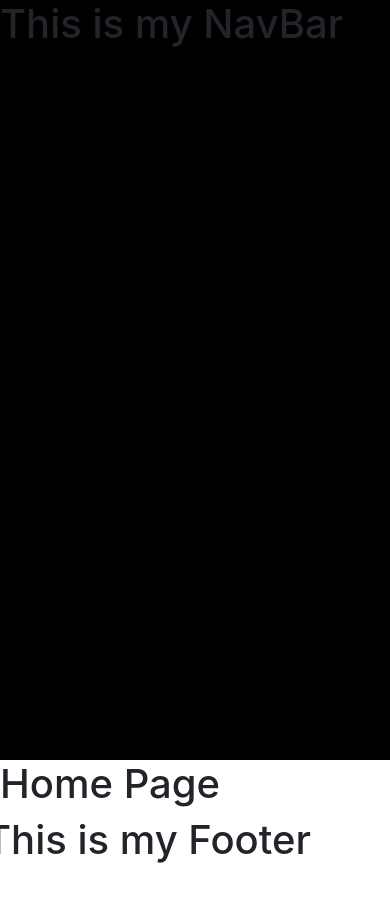
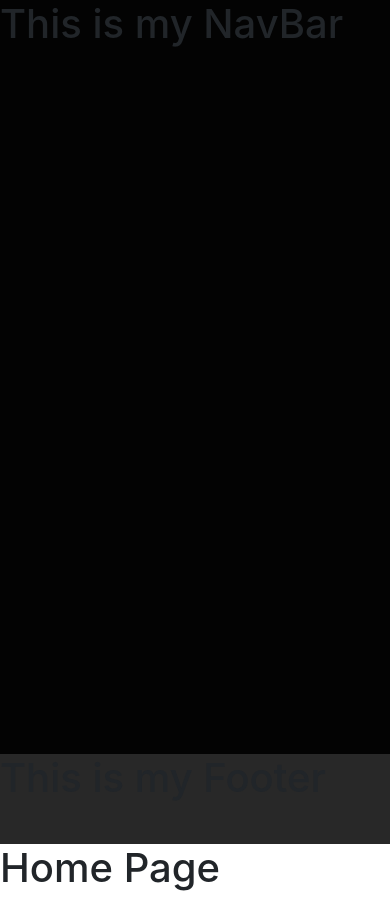
Before and after one commit to Nando-C/M4-Benchmark, a React (Create React App) app: page / in a window 390 px wide. Before the commit the page ends 872 px from the top, so only its background shows below. Built offline with nearby package versions, Linux system fonts and the light colour scheme.

Commit message:
fixed main layout

```diff
--- a/src/App.css
+++ b/src/App.css
@@ -41,8 +41,9 @@
 
 /* ============  SIDE BAR STARTS =====================*/
 #menu {
-  background-color: black;
-  min-height: 90vh;
+  background-color: #030303;
+  min-height: 100vh;
+  padding-bottom: 90px;
 }
 
 #menu ul{
@@ -149,3 +150,136 @@
   color: white;
 }
 /* ============  SIDE BAR ENDS =====================*/
+
+
+/*============= Rabia footer  ============== */
+
+footer {
+  background-color: #282828;
+  min-height: 90px;
+  width: 100%;
+  position: fixed;
+  right: 0;
+  left: 0;
+  bottom: 0;
+  z-index: 10;
+}
+
+@media screen and (max-width: 1200px){
+  footer {
+      background-color: #282828;
+      min-height: 90px;
+      position: fixed;
+      right: 0;
+      left: 0;
+      bottom: 0;
+      z-index: 101;
+  }
+}
+
+/* @media screen and (min-width: 1250px) {
+  #menu{
+      display: none;
+  }
+
+} */
+
+/* #menu{
+  display: none;
+} */
+
+
+#player svg{
+  color: #7a7a7a;
+}
+
+#player svg:hover{
+  color: #ccc3c3;
+}
+
+#player i{
+  color: #7a7a7a;
+}
+
+#player i:hover{
+  color: #ccc3c3;
+}
+
+.pause{
+  visibility: hidden;
+  position: absolute;
+  right: 50%;
+  transform: translateX(26px);
+}
+
+.playhr{
+  border-top: 2px solid #7a7a7a ;
+}
+
+.slider{
+  -webkit-appearance: none;
+  appearance: none;
+  height: 4px;
+  background: #d3d3d3;
+  outline: none;
+  opacity: 0.7;
+  -webkit-transition: .2s;
+  transition: opacity .2s;
+}
+
+input{
+  margin: 5px;
+}
+
+.slider:hover {
+  opacity: 1;
+}
+
+.slider::-webkit-slider-thumb {
+  -webkit-appearance: none;
+  appearance: none;
+  cursor: pointer;
+}
+
+ .slider::-webkit-slider-thumb:hover {
+  width: 10px;
+  height: 10px;
+  background: #929191;
+  cursor: pointer;
+}
+
+
+/* for other pages */
+#player img{
+  width: 15%;
+  height: 80%;
+}
+
+.footerp{
+  color: white;
+  line-height: 2px;
+}
+
+#seek-slider{
+  -webkit-appearance: none;
+  appearance: none;
+  height: 3px;
+  background: #d3d3d3;
+  outline: none;
+  width: 70%;
+  opacity: 0.7;
+  -webkit-transition: .2s;
+  transition: opacity .2s;
+}
+
+#seek-slider:hover {
+  opacity: 1;
+}
+
+#seek-slider::-webkit-slider-thumb {
+  -webkit-appearance: none;
+  appearance: none;
+  cursor: pointer;
+}
+
+/*============= Rabia footer END  ============== */
--- a/src/Components/Footer.jsx
+++ b/src/Components/Footer.jsx
@@ -6,8 +6,10 @@ class Footer extends Component {
     render() {
         return (
             <>
-            <Row fixed="bottom">
-                <h1>This is my Footer</h1>
+            <Row >
+                <footer>
+                    <h1>This is my Footer</h1>
+                </footer>
             </Row>
             </>
         );
```
